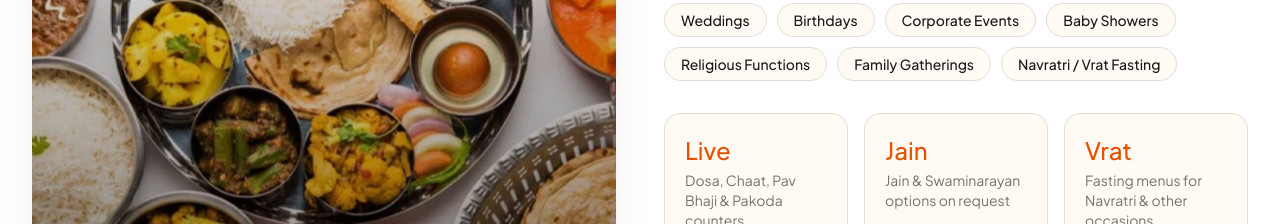
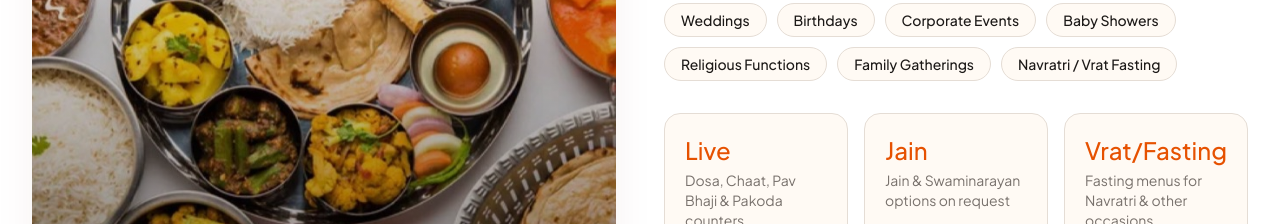
Before and after one commit to Developer-JayShah/khana-khazana-website, a Next.js app: page / in a window 1280 px wide. Shown: the part 2260-2484 px from the top of the page. Built offline with nearby package versions, Linux system fonts and the light colour scheme; no server answers.

Commit message:
Replace standalone Vrat with Vrat/Fasting for clarity

```diff
--- a/src/app/catering/page.tsx
+++ b/src/app/catering/page.tsx
@@ -103,7 +103,7 @@ export default function CateringPage() {
                   We offer Gujarati, Punjabi, Indo-Chinese, street food, snacks, sweets, and
                   Jain or Swaminarayan options on request. We also provide special fasting
                   (vrat) menus for Navratri, Ekadashi, and other fasting occasions —
-                  prepared with sendha namak, no onion-garlic, and vrat-friendly ingredients.
+                  prepared with sendha namak, no onion-garlic, and vrat (fasting)-friendly ingredients.
                 </p>
                 <div className="mt-4 flex items-start gap-2.5 rounded-xl border border-purple-200 bg-purple-50 px-4 py-3">
                   <span className="mt-0.5 text-purple-600 text-sm">✓</span>
--- a/src/components/sections/catering-highlight.tsx
+++ b/src/components/sections/catering-highlight.tsx
@@ -73,7 +73,7 @@ export default function CateringHighlight() {
                 </p>
               </div>
               <div className="rounded-2xl border border-[var(--color-border)] bg-[var(--color-bg)] p-5">
-                <p className="text-2xl font-medium text-[var(--color-primary)]">Vrat</p>
+                <p className="text-2xl font-medium text-[var(--color-primary)]">Vrat/Fasting</p>
                 <p className="font-body mt-1 text-sm text-[var(--color-muted)]">
                   Fasting menus for Navratri & other occasions
                 </p>
```
